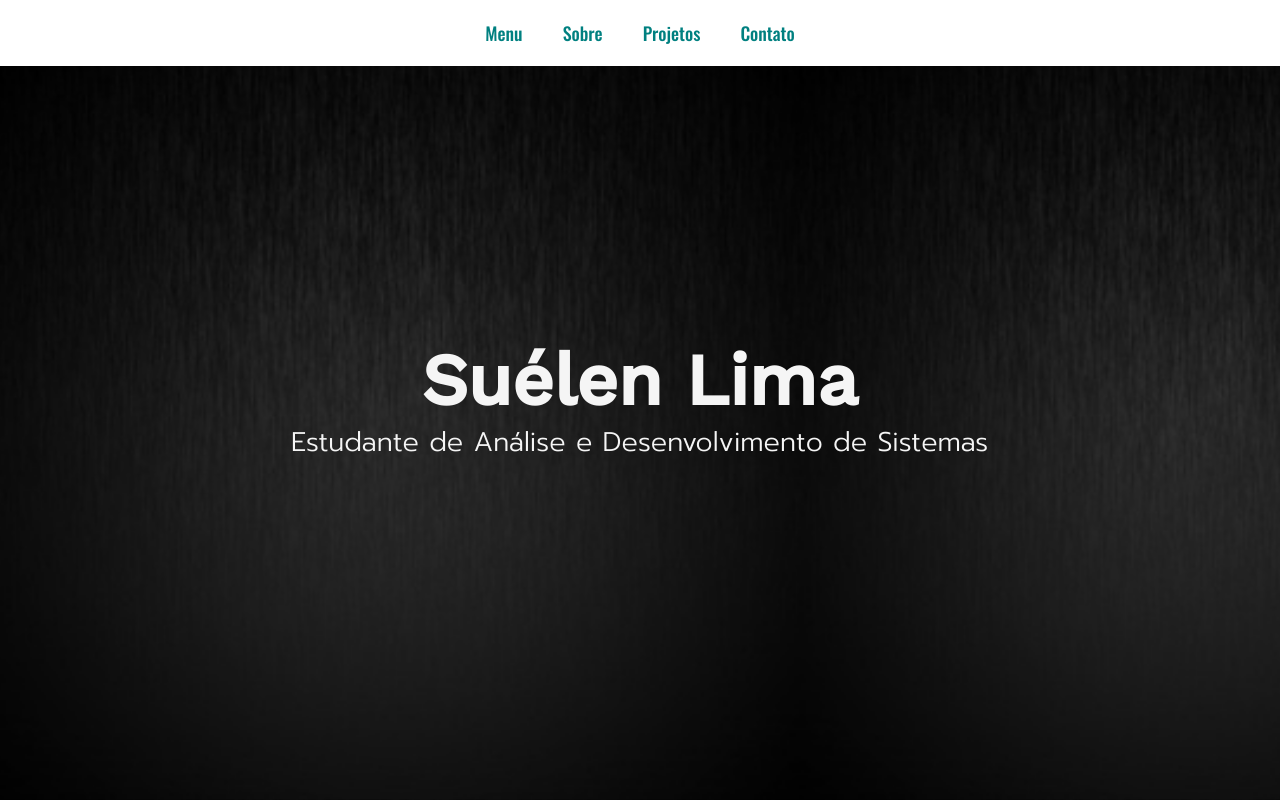
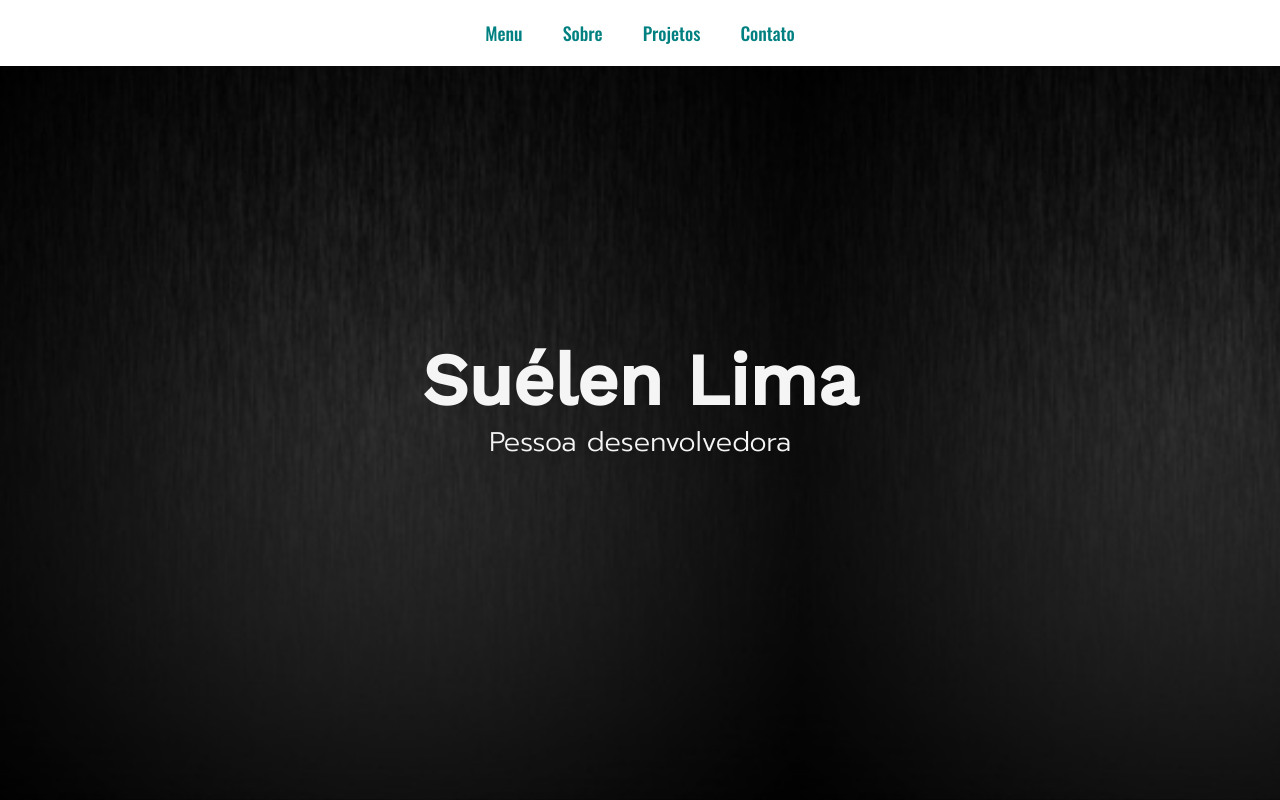
Before and after one commit to suhlimakz/imersaoCSS_Alura, a plain HTML site: page index.html in a window 1280 px wide. Shown: the top 800 px of the page. Drawn offline with nearby package versions, Linux system fonts and the light colour scheme.

Commit message:
Update index.html

```diff
--- a/index.html
+++ b/index.html
@@ -22,7 +22,7 @@
 		</nav>
 			<div class="titulo">
 				<h1 class=" site-title ">Suélen Lima</h1>
-				<h2 class=" site-subtitle ">Estudante de Análise e Desenvolvimento de Sistemas</h2>
+				<h2 class=" site-subtitle ">Pessoa desenvolvedora</h2>
 			</div>
 	</header>
 
```
